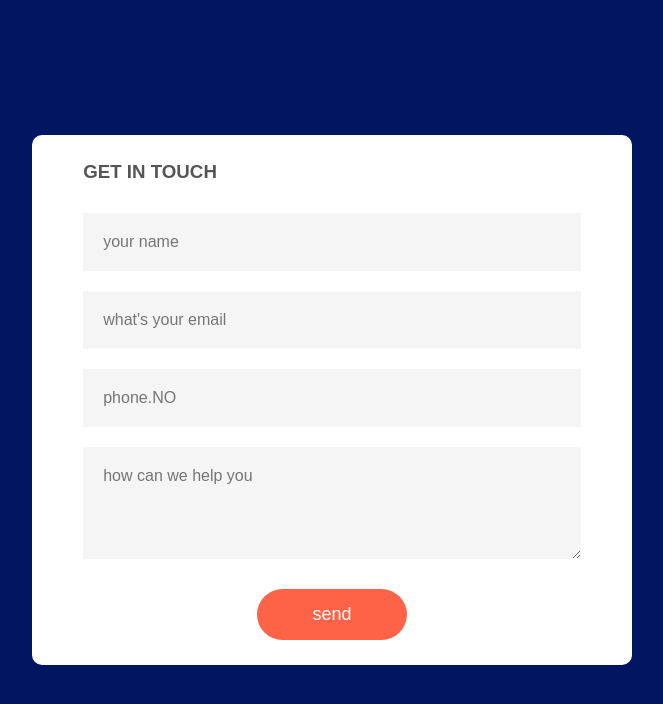
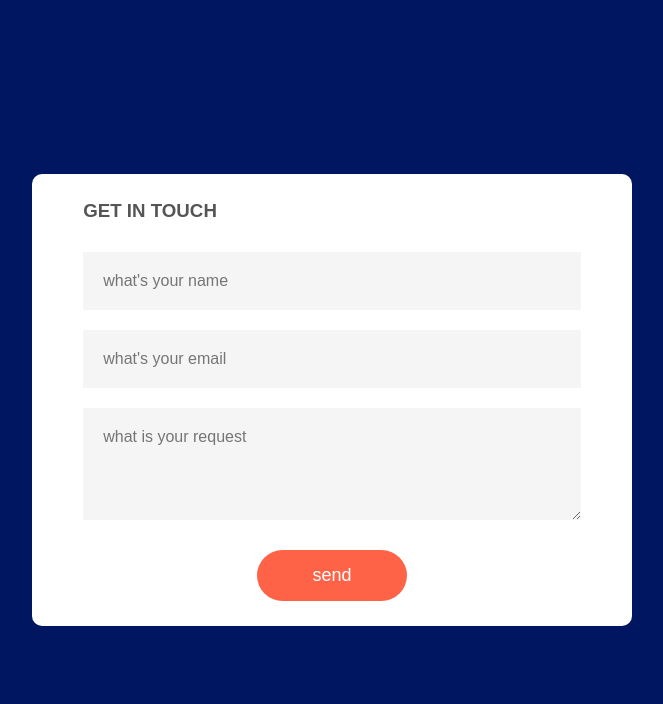
Before and after one commit to adegboyegaayomide/church-web, a plain HTML site: page form.html in a window 1280 px wide. Shown: the whole page, without its empty margins (308-971 px from the left). Drawn offline with Linux system fonts and the light colour scheme.

Commit message:
Add files via upload

```diff
--- a/form.html
+++ b/form.html
@@ -7,15 +7,14 @@
 </head>
 <link rel="stylesheet" href="form.css">
 <body>
-    <div class="container">
-        <form action="POST" data-netlify="true">
-
-    <h3>GET IN TOUCH</h3>
-    <input type="text" id="name" placeholder="your name" required>
-    <input type="email" id="email" placeholder="what's your email" required>
-    <input type="text" id="phone" placeholder="phone.NO" required>
-    <textarea  id="message" rows="4"placeholder="how can we help you"></textarea>
-    <button type="submit">send</button>
- </form>
+<div class="container">
+    <form action="https://formsubmit.co/ayomideadegboyega98@gmail.com" method="POST">
+        <h3>GET IN TOUCH</h3>
+        <input type="name" name="name" placeholder="what's your name" required>
+        <input type="email" name="email" placeholder="what's your email" required>
+        <textarea  name="message" rows="4"placeholder="what is your request"></textarea>
+        <button type="submit">send</button>
+    </form>
+</div>
 </body>
 </html>
```
